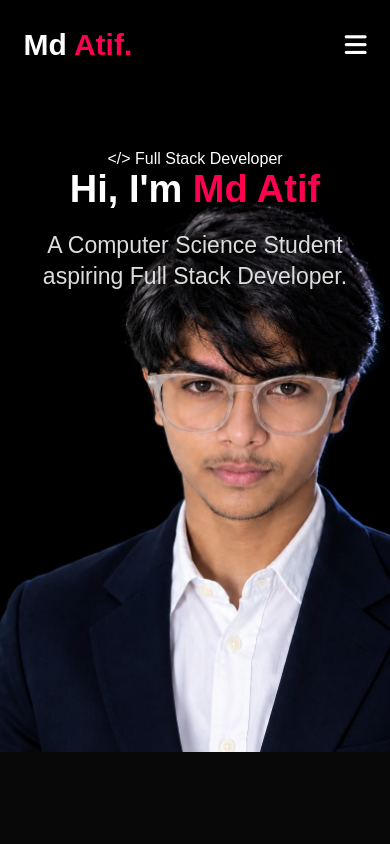
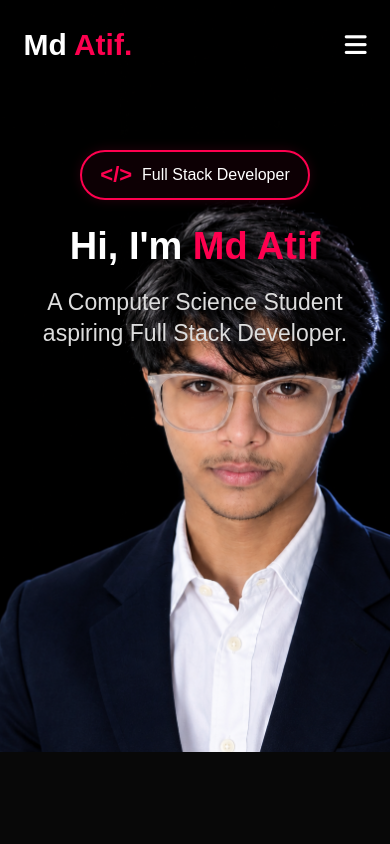
Before and after one commit to MdAtif07/Portfolio, a plain HTML site: page index.html in a window 390 px wide. Shown: the top 844 px of the page. Drawn offline with Linux system fonts and the light colour scheme.

Commit message:
Update style.css

```diff
--- a/style.css
+++ b/style.css
@@ -94,6 +94,26 @@ nav ul li a:hover::after {
 
 .header-text {
     flex: 1;
+}
+.developer-badge {
+    display: inline-flex;
+    align-items: center;
+    gap: 15px;
+    padding: 12px 25px;
+    border: 2px solid #ff004f;
+    border-radius: 50px;
+    background: rgba(255, 0, 79, 0.05);
+    color: white;
+    font-size: 20px;
+    font-weight: 500;
+    margin-bottom: 30px;
+    box-shadow: 0 0 12px rgba(255, 0, 79, 0.15);
+}
+
+.code-icon {
+    color: #ff004f;
+    font-size: 27px;
+    font-weight: bold;
 }
 
 .header-text p {
@@ -578,7 +598,16 @@ background-repeat: no-repeat;
     .header-text h2 {
         font-size: 23px;
     }
+.developer-badge {
+    font-size: 16px;
+    padding: 10px 18px;
+    gap: 10px;
+    margin-bottom: 25px;
+}
 
+.code-icon {
+    font-size: 22px;
+}
     .hero-image {
         width: 100%;
         margin-top: 40px;
```
